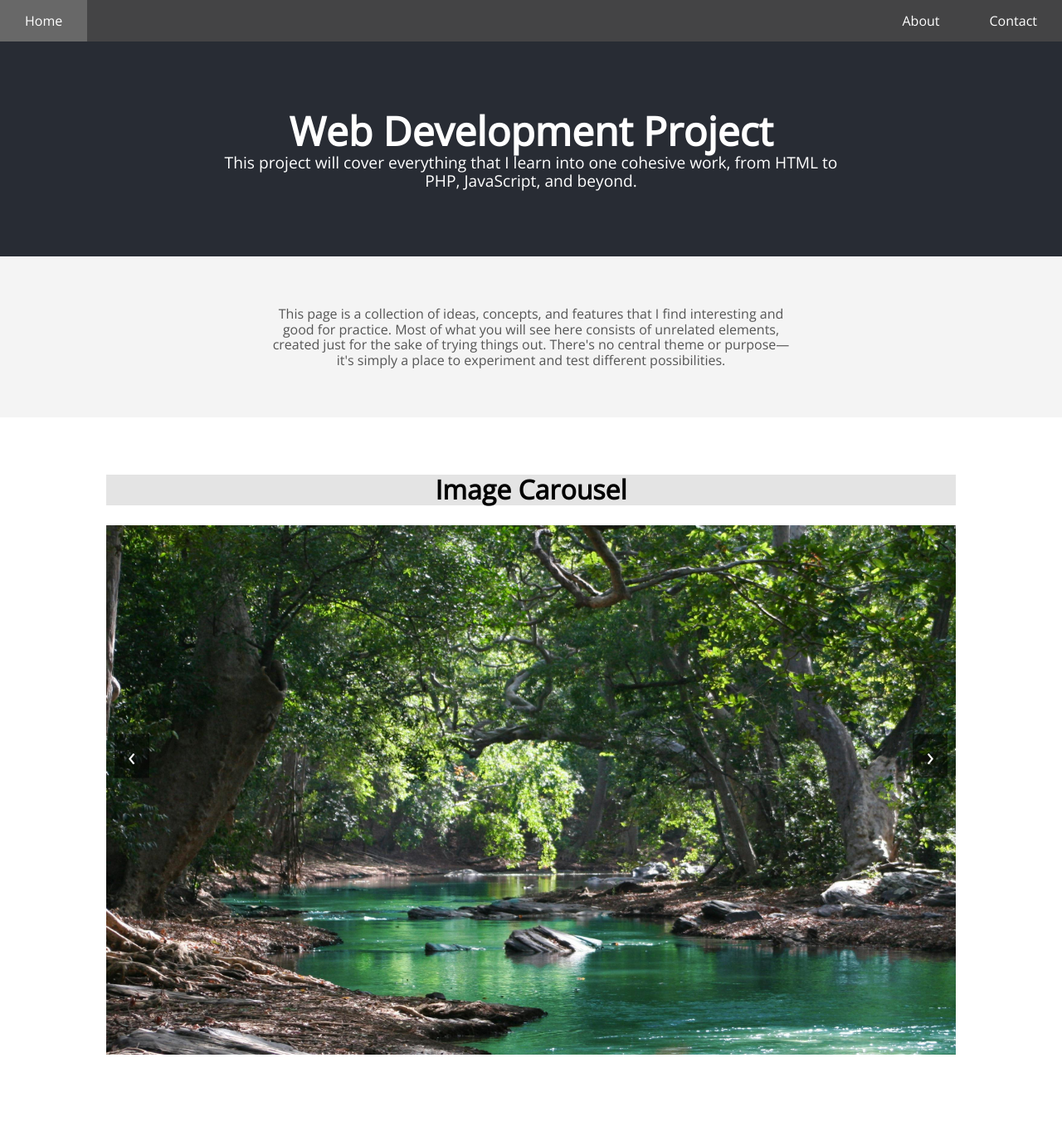
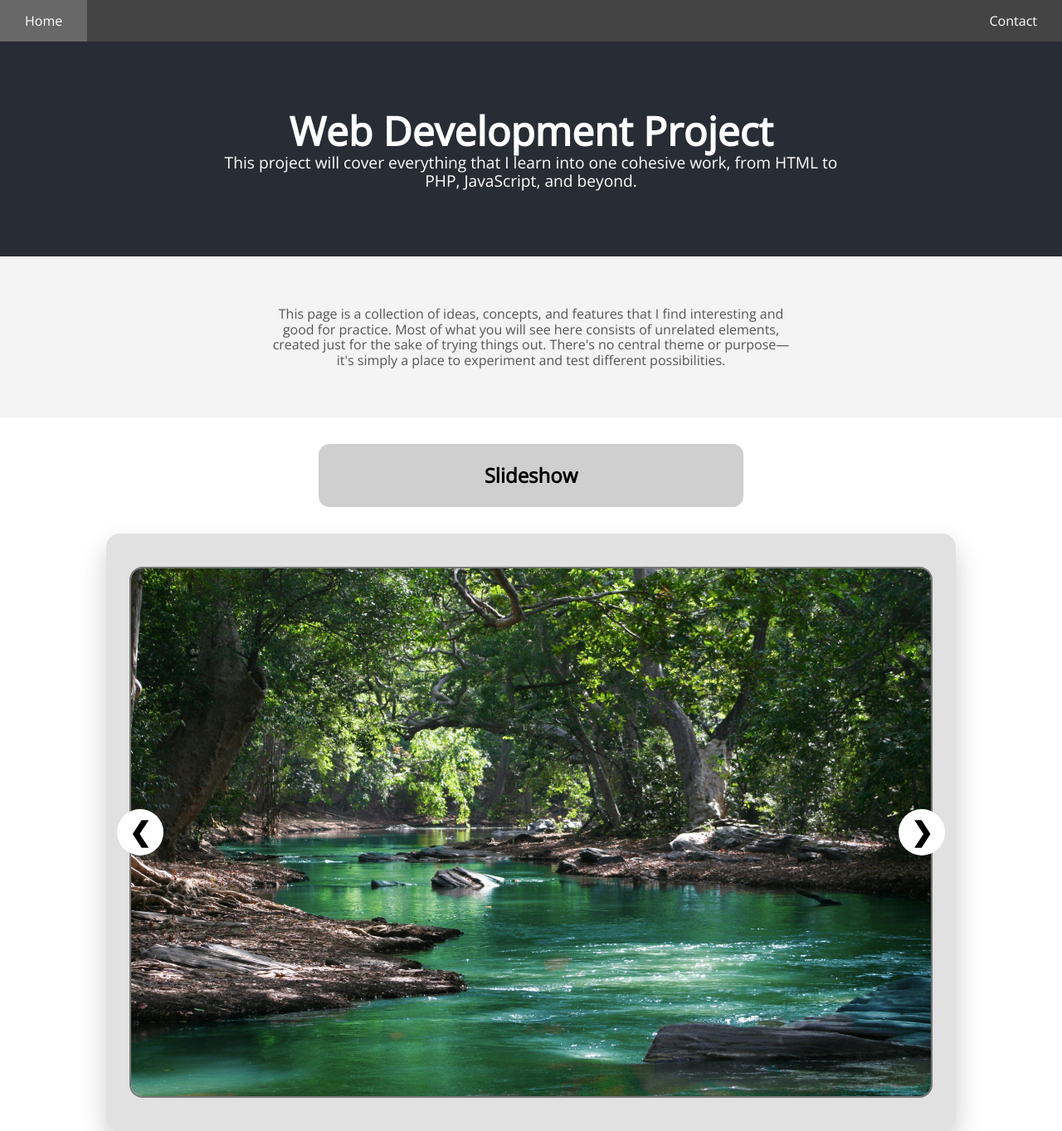
Before and after one commit to marcs-sus/project_devweb, a PHP site: page / in a window 1280 px wide. Shown: the whole page at 83% size. Before the commit the page ends 1271 px from the top, so only its background shows below. Run offline with PHP 8.4, Linux system fonts and the light colour scheme.

Commit message:
slideshow (carousel) remake 1.0

```diff
--- a/css/style.css
+++ b/css/style.css
@@ -9,11 +9,22 @@
 * {
   margin: 0;
   padding: 0;
+  box-sizing: border-box;
 }
 
 body {
   font-family: "Open Sans", Arial, sans-serif;
-  box-sizing: border-box;
+}
+
+.subtitle {
+  text-align: center;
+  border-radius: 1.65vh;
+  padding: 3vh;
+  margin: auto;
+  margin-top: 2rem;
+  margin-bottom: 2rem;
+  width: 40vw;
+  background-color: #cfcfcf;
 }
 
 /* Navbar section */
@@ -52,6 +63,7 @@ nav li:first-child {
 }
 
 .sidebar {
+  display: none;
   position: fixed;
   top: 0;
   right: 0;
@@ -61,7 +73,6 @@ nav li:first-child {
   background-color: rgba(255, 255, 255, 0.1);
   backdrop-filter: blur(5px);
   box-shadow: -10px 0 10px rgba(0, 0, 0, 0.1);
-  display: none;
   flex-direction: column;
   align-items: flex-start;
   justify-content: flex-start;
@@ -77,22 +88,6 @@ nav li:first-child {
 
 .sidebar-button {
   display: none;
-}
-
-@media (max-width: 800px) {
-  .hideOnMobile {
-    display: none;
-  }
-
-  .sidebar-button {
-    display: block;
-  }
-}
-
-@media (max-width: 400px) {
-  .sidebar {
-    width: 100%;
-  }
 }
 
 /* Hero section */
@@ -121,62 +116,92 @@ nav li:first-child {
   font-size: 1em;
 }
 
-/* Carousel section */
-.carousel {
+/* Slideshow section */
+.slideshow {
+  display: flex;
+  position: relative;
+  max-width: 80vw;
+  width: 100%;
+  height: 90vh;
+  aspect-ratio: 16/9;
+  margin: auto;
   align-items: center;
-  text-align: center;
-  width: 80vw;
-  height: 90vh;
-  overflow: hidden;
-  margin: 3rem auto;
-  position: relative;
+  justify-content: center;
+  background-color: #e1e1e1;
+  box-shadow: 0 2vmin 4vmin rgba(0, 0, 0, 0.2);
+  border-radius: 2vh;
+  padding: 3.5vh;
+  box-sizing: border-box;
 }
 
-.carousel h1 {
-  background-color: #e4e4e4;
+.slideshow button.slide-button {
+  position: absolute;
+  top: 50%;
+  transform: translateY(-50%);
+  height: 7vh;
+  width: 7vh;
+  font-size: 2rem;
+  font-weight: bold;
+  text-align: center;
+  background-color: white;
+  border-radius: 100%;
+  border: none;
+  cursor: pointer;
+  transition: all 0.3s linear;
+  z-index: 10;
 }
 
-.carousel-track {
-  display: flex;
-  transition: transform 0.5s ease-in-out;
-  width: 100%;
+button.slide-button:active {
+  transform: scale(0.94) translateY(-50%);
 }
 
-.carousel-item {
+button#prev {
+  left: 1vw;
+}
+
+button#next {
+  right: 1vw;
+}
+
+.slideshow-container {
+  height: 80vh;
   width: 100%;
-  flex: 0 0 100vw;
+  max-width: 100vw;
+  overflow: hidden;
+}
+
+.carousel {
+  display: flex;
+  height: 100%;
+  width: 100%;
+  transition: all 0.4s ease;
+  margin: auto;
 }
 
 .carousel img {
+  height: 100%;
   width: 100%;
-  height: 100%;
-  object-fit: contain;
-  margin: auto;
+  object-fit: cover;
+  border: solid 0.25vh #767676;
+  border-radius: 2vh;
+  flex-shrink: 0;
 }
 
-.carousel-prev,
-.carousel-next {
-  position: absolute;
-  top: 50%;
-  transform: translateY(-50%);
-  background-color: rgba(0, 0, 0, 0.5);
-  color: white;
-  border: none;
-  font-size: 2rem;
-  cursor: pointer;
-  padding: 0.5rem 1rem;
-  z-index: 10;
+/* Responsive styles */
+@media (max-width: 768px) {
+  .hideOnMobile {
+    display: none;
   }
 
-.carousel-prev {
-  left: 10px;
+  .sidebar-button {
+    display: block;
   }
 
-.carousel-next {
-  right: 10px;
+
 }
 
-.prev-btn:hover,
-.next-btn:hover {
-  background-color: rgba(0, 0, 0, 0.8);
+@media (max-width: 400px) {
+  .sidebar {
+    width: 100%;
   }
+}
--- a/index.html
+++ b/index.html
@@ -5,7 +5,7 @@
     <meta name="viewport" content="width=device-width, initial-scale=1.0">
     <link rel="icon" type="image/x-icon" href="assets/images/favicon.ico">
     <link rel="stylesheet" href="css/style.css">
-    <link rel="stylesheet" href="css/normalize.css"></link>
+    <link rel="stylesheet" href="css/normalize.css">
     <title>Project DevWeb</title>
 </head>
 <body>
@@ -15,22 +15,19 @@
             <ul class="sidebar">
                 <li onclick="hideSidebar()"><a><svg xmlns="http://www.w3.org/2000/svg" height="24px" viewBox="0 -960 960 960" width="24px" fill="#e8eaed"><path d="m256-200-56-56 224-224-224-224 56-56 224 224 224-224 56 56-224 224 224 224-56 56-224-224-224 224Z"/></svg></a></li>
                 <li><a href="index.html">Home</a></li>
-                <li><a href="about.html">About</a></li>
                 <li><a href="contact.html">Contact</a></li>
             </ul>
             <ul class="nav-links">
                 <li class="hideOnMobile"><a href="index.html">Home</a></li>
-                <li class="hideOnMobile"><a href="about.html">About</a></li>
                 <li class="hideOnMobile"><a href="contact.html">Contact</a></li>
                 <li class="sidebar-button" onclick="showSidebar()"><a><svg xmlns="http://www.w3.org/2000/svg" height="24px" viewBox="0 -960 960 960" width="24px" fill="#e8eaed"><path d="M120-240v-80h720v80H120Zm0-200v-80h720v80H120Zm0-200v-80h720v80H120Z"/></svg></a></li>
             </ul>
         </nav>
-    </header>
-
-    <!-- Hero section -->
+    </header><!-- Hero section -->
     <section class="hero">
         <h1>Web Development Project</h1>
-        <p>This project will cover everything that I learn into one cohesive work, from HTML to PHP, JavaScript, and beyond.</p>
+        <p>This project will cover everything that I learn into one cohesive work, from HTML to PHP, JavaScript, and beyond.
+        </p>
     </section>
 
     <!-- Intro section -->
@@ -42,25 +39,22 @@
         </p>
     </section>
 
-    <!-- Carousel section -->
-    <section class="carousel">
-        <h1>Image Carousel</h1>
-        <div class="carousel-track">
-            <div class="carousel-item">
+    <!-- Slideshow section -->
+    <div class="subtitle"><h2>Slideshow</h2></div>
+    <section class="slideshow">
+        <div class="slideshow-container">
+            <div class="carousel">
                 <img src="assets/images/slide1.jpg" alt="Slide 1">
-            </div>
-            <div class="carousel-item">
                 <img src="assets/images/slide2.jpg" alt="Slide 2">
-            </div>
-            <div class="carousel-item">
                 <img src="assets/images/slide3.jpg" alt="Slide 3">
             </div>
         </div>
 
-        <button onclick="prevSlide()" class="carousel-prev" id="prevBtn">&#8249</button>
-        <button onclick="nextSlide()" class="carousel-next" id="nextBtn">&#8250</button>
+        <button class="slide-button" id="prev">&#10094;</button>
+        <button class="slide-button" id="next">&#10095;</button>
     </section>
 
     <script src="js/script.js"></script>
-</body>
-</html>
+    </body>
+
+    </html>
--- a/js/script.js
+++ b/js/script.js
@@ -1,53 +1,54 @@
-// Carousel
-const track = document.querySelector(".carousel-track");
-const slides = document.querySelectorAll(".carousel-item");
+// Slideshow
+const slideshow = document.querySelector(".slideshow"),
+  carousel = document.querySelector(".carousel"),
+  imgs = document.querySelectorAll("img"),
+  btns = document.querySelectorAll(".slide-button");
 
-let currentIndex = 0;
-let intervalId;
+const autoDeley = 5000;
 
-// Move to appointed slide
-function moveToSlide(index) {
-  const slideWidth = slides[0].offsetWidth;
-  track.style.transform = `translateX(-${slideWidth * index}px)`;
-  track.style.width = `${slideWidth * slides.length}px`;
+let imgIndex = 1,
+  intervalId;
+
+const autoSlide = () => {
+  intervalId = setInterval(() => slideImage(++imgIndex), autoDeley);
+};
+
+autoSlide();
+
+const slideImage = () => {
+  if (imgIndex === imgs.length) {
+    imgIndex = 0;
+  } else if (imgIndex < 0) {
+    imgIndex = imgs.length - 1;
+  }
+
+  carousel.style.transform = `translate(-${imgIndex * 100}%)`;
+};
+
+const updateClick = (e) => {
+  clearInterval(intervalId);
+  if (e.target.id === "next") {
+    imgIndex++;
+  } else {
+    imgIndex--;
+  }
+
+  slideImage(imgIndex)
 }
 
-// Modular arithmetic for slides loop
-function nextSlide() {
-  currentIndex = (currentIndex + 1) % slides.length;
-  moveToSlide(currentIndex);
-  resetInterval();
-};
+btns.forEach((button) => button.addEventListener("click", updateClick));
 
-function prevSlide() {
-  currentIndex = (currentIndex - 1 + slides.length) % slides.length;
-  moveToSlide(currentIndex);
-  resetInterval();
-};
+slideshow.addEventListener("mouseover", () => clearInterval(intervalId));
 
-// Autoplay after 10 seconds
-function startInterval() {
-  intervalId = setInterval(function () {
-    currentIndex = (currentIndex + 1) % slides.length;
-    moveToSlide(currentIndex);
-  }, 10000);
-}
-
-function resetInterval() {
-  clearInterval(intervalId);
-  startInterval();
-}
-
-startInterval();
-
+slideshow.addEventListener("mouseleave", autoSlide);
 
 // Navbar
-const sidebar = document.querySelector('.sidebar');
+const sidebar = document.querySelector(".sidebar");
 
 function showSidebar() {
-  sidebar.style.display = 'flex';
+  sidebar.style.display = "flex";
 }
 
 function hideSidebar() {
-  sidebar.style.display = 'none';
+  sidebar.style.display = "none";
 }
```
Lines whose indentation alone changed are shown as unchanged.
